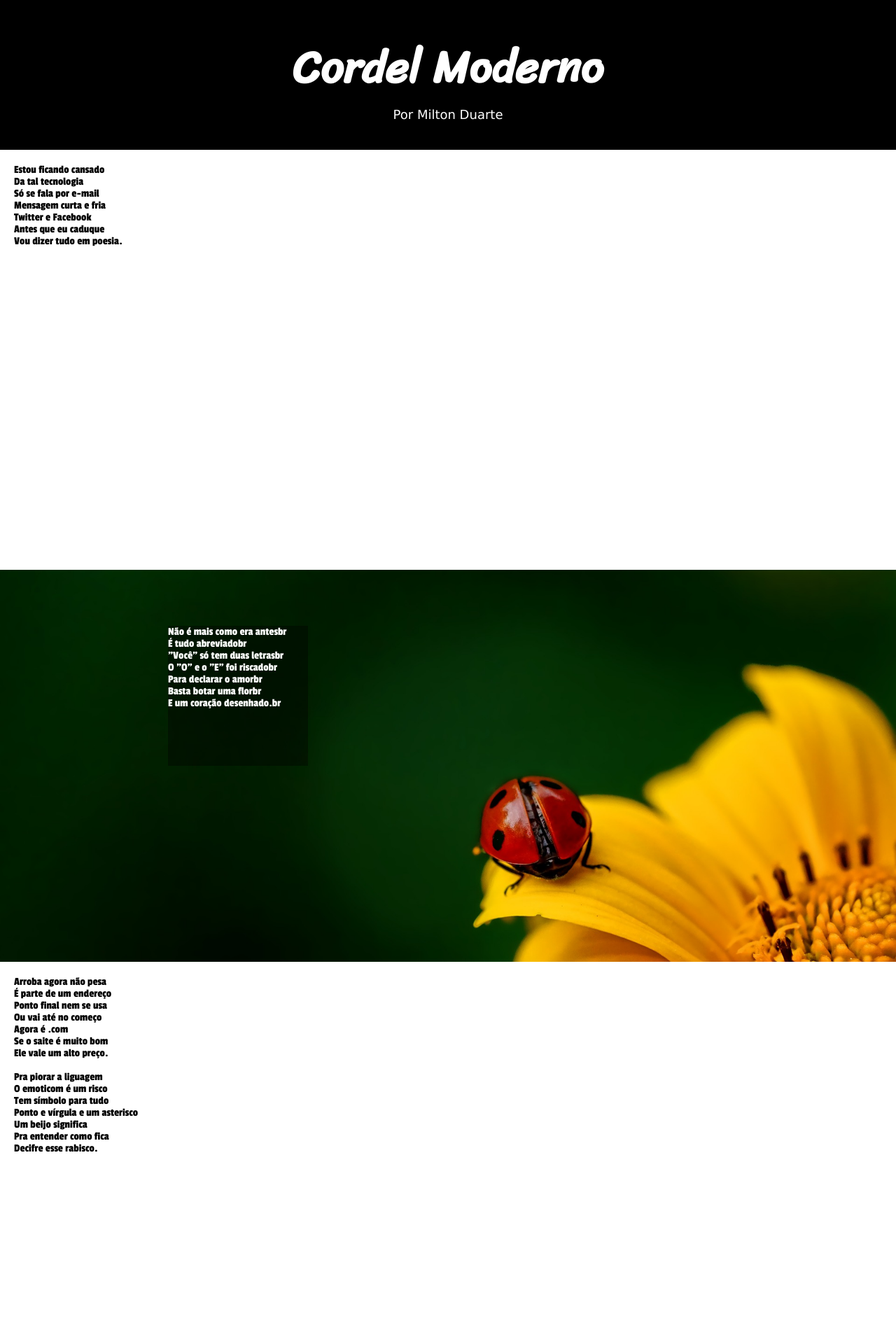
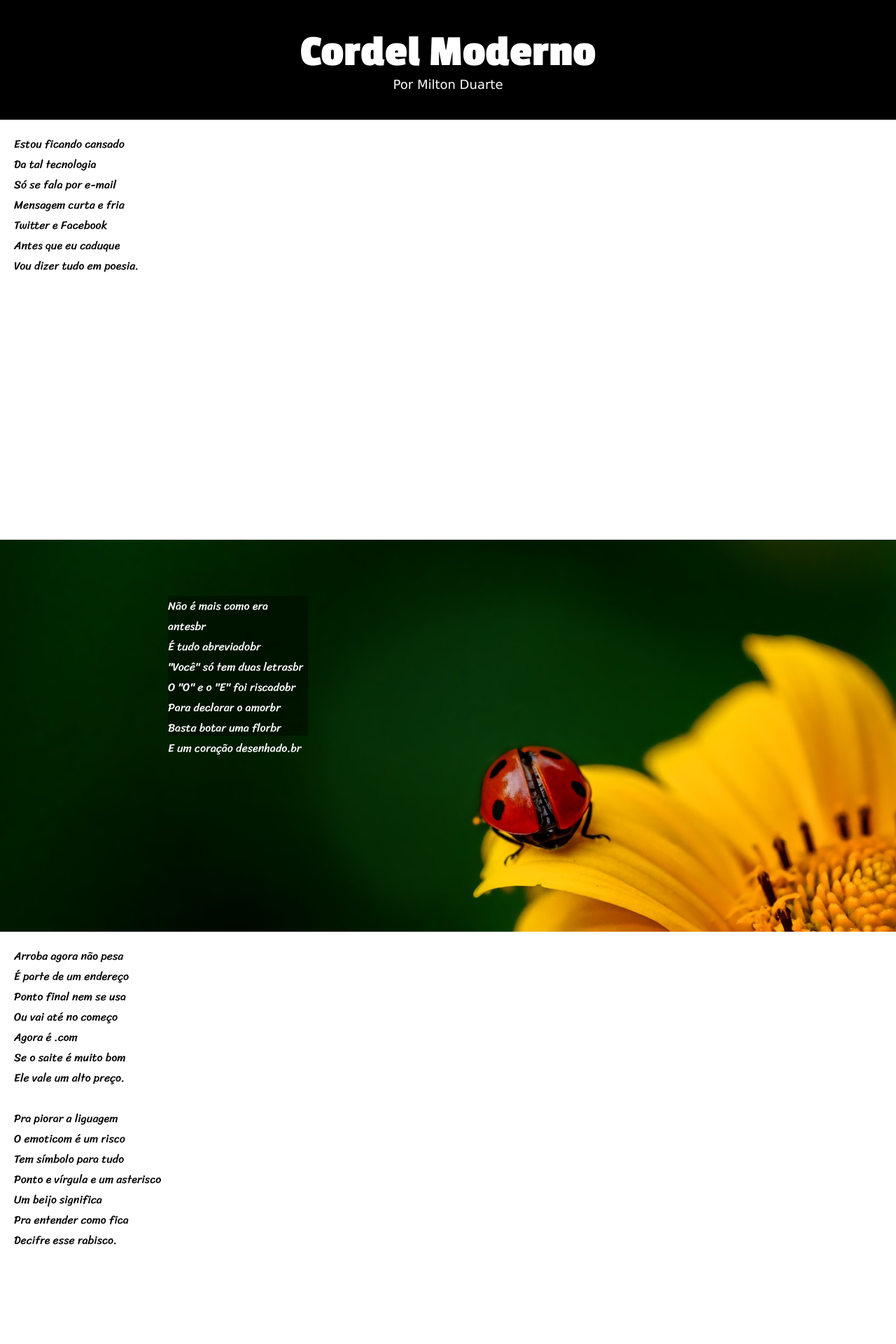
Before and after one commit to oPortela/Curso-HTML-e-CSS, a PHP site: page / in a window 1280 px wide. Shown: the top 1920 px of the page at 70% size. Run offline with PHP 8.4, Linux system fonts and the light colour scheme.

Commit message:
Update style.css

```diff
--- a/desafios/d012/style.css
+++ b/desafios/d012/style.css
@@ -3,6 +3,11 @@
 @import url('https://fonts.googleapis.com/css2?family=Sriracha&display=swap');
 
 @import url('https://fonts.googleapis.com/css2?family=Passion+One:wght@400;700;900&display=swap');
+
+:root {
+    --fonte-padrao: 'Passion One';
+    --fonte-texto: 'Sriracha';
+}
 
 * {
     margin: 0%;
@@ -11,7 +16,7 @@
 
 header{
     font-size: 2em;
-    font-family: 'Sriracha', serif;
+    font-family: var(--fonte-padrao);
     color: white;
     background-color: black;
     text-align: center;
@@ -40,7 +45,7 @@ a:hover{
 }
 
 article > p {
-    font-family: 'Passion One';
+    font-family: var(--fonte-texto);
 }
 
 .texto {
```
